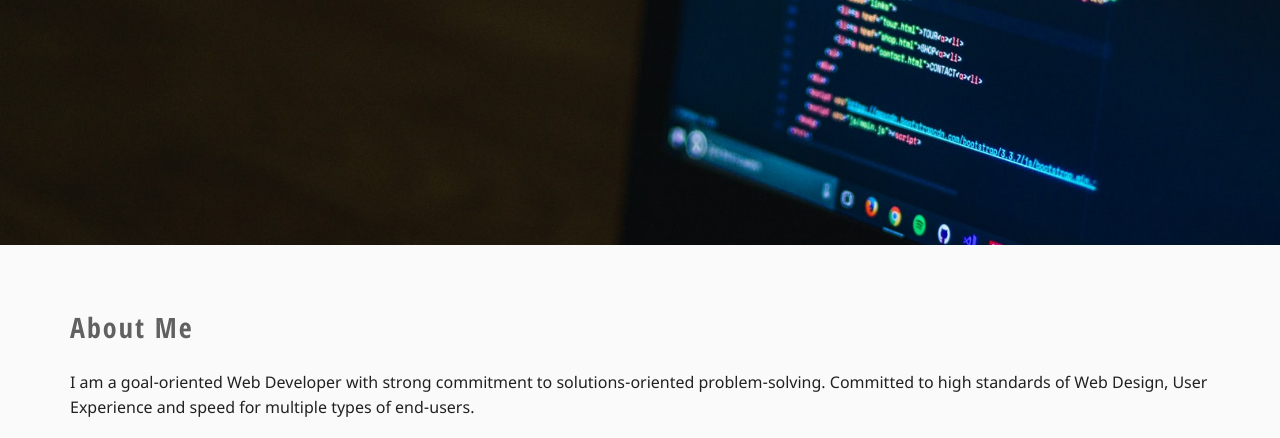
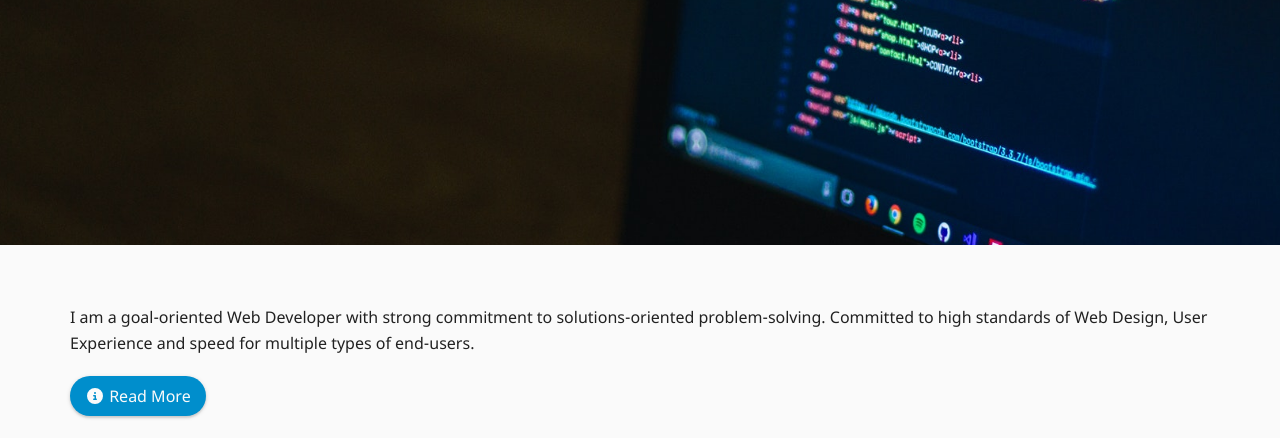
Before and after one commit to benringia/bcr, a plain HTML site: page index.html in a window 1280 px wide. Shown: the part 505-943 px from the top of the page. Drawn offline with Linux system fonts and the light colour scheme.

Commit message:
hover fx

```diff
--- a/index.html
+++ b/index.html
@@ -122,11 +122,11 @@
           <div class="l-container">
             <section id="start" class="l-section">
 
-              <h2 class="c-heading-section u-mar-bottom-20 u-mar-bottom-lg-20">About Me</h2>
+              <!-- <h2 class="c-heading-section u-mar-bottom-20 u-mar-bottom-lg-20">About Me</h2> -->
 
               <div class="u-bordered is-bottom u-pad-bottom-20 u-pad-bottom-md-50">
                 <p class="u-mar-bottom-20">I am a goal-oriented Web Developer with strong commitment to solutions-oriented problem-solving. Committed to high standards of Web Design, User Experience and speed for multiple types of end-users.</p>
-                <div class="l-gap-item"><a class="c-button .minw is-info" href=""><i class="fas fa-heart"></i><span>&nbsp;Read More</span></a></div>
+                <div class="l-gap-item"><a class="c-button .minw is-info" href=""><i class="icon fas fa-info-circle"></i><span>&nbsp;Read More</span></a></div>
               </div>
 
 
```
